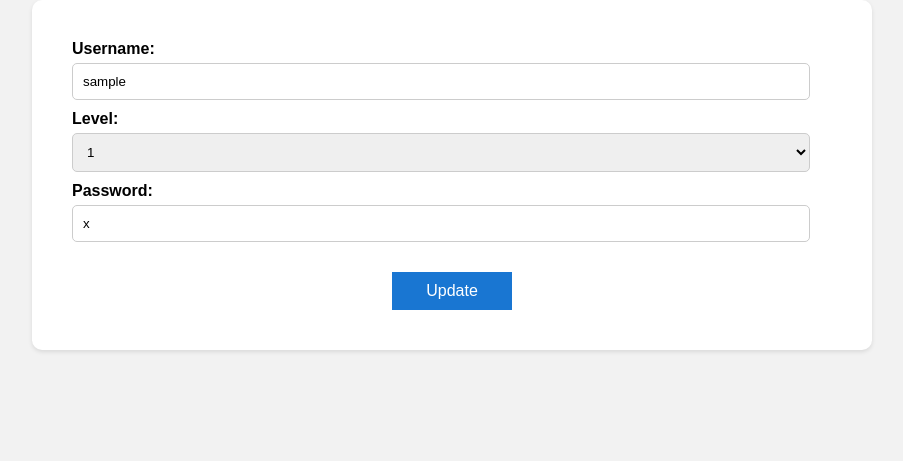
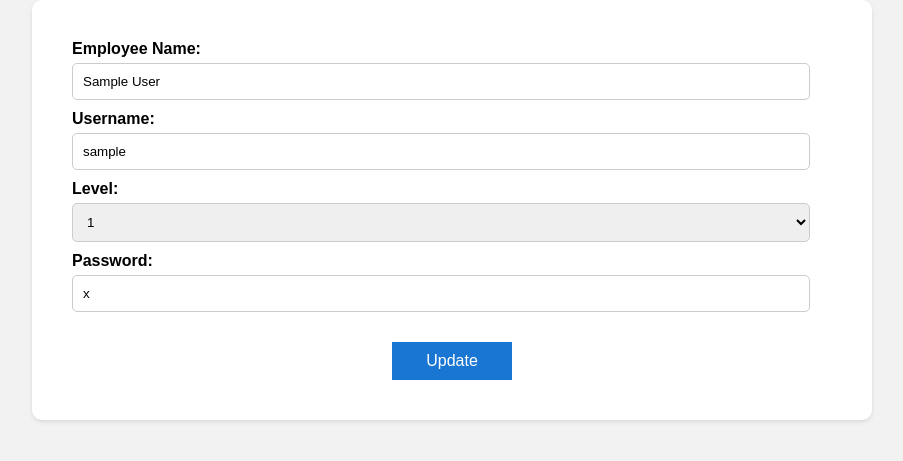
Before and after one commit to hetvi-11/bughound, a Flask app: page /adduser/1 in a window 1280 px wide. Shown: the part 168-629 px from the top of the page, without its empty margins (188-1091 px from the left). Run offline with Flask 3, Linux system fonts and the light colour scheme; the visitor is signed in with stand-in values (Sample User, id 1); tables that the repository leaves empty or names only in its code hold one stand-in row (values such as "Sample post").

Commit message:
changes to db

```diff
--- a/app.py
+++ b/app.py
@@ -54,6 +54,7 @@ def logout():
 @app.route('/signup', methods=['GET', 'POST'])
 def signup():
     if request.method == 'POST':
+        employname = request.form['employname']
         username = request.form['username']
         password = request.form['password']
         confirm_password = request.form['confirm_password']
@@ -71,8 +72,8 @@ def signup():
         elif password != confirm_password:
             flash('Passwords do not match. Please try again.', 'password_error')
         else:
-            insert_query = "INSERT INTO users (username, password, level) VALUES (%s, %s, %s)"
-            cursor.execute(insert_query, (username, password, 1))  # Set level to 1 by default
+            insert_query = "INSERT INTO users (employname, username, password, level) VALUES (%s, %s, %s, %s)"
+            cursor.execute(insert_query, (employname, username, password, 1))  # Set level to 1 by default
             conn.commit()  # Commit the transaction
 
             flash('Signup successful! You can now login.', 'success')
@@ -351,7 +352,7 @@ def fetch_programs():
     conn = mysql.connector.connect(**db_config)
     cursor = conn.cursor(dictionary=True)
 
-    cursor.execute("SELECT program_id, program_name, version, release_date FROM program")
+    cursor.execute("SELECT program_id, program_name, version, releaseversion, release_date FROM program")
     program = cursor.fetchall()
 
     cursor.close()
@@ -363,7 +364,7 @@ def fetch_users():
     conn = mysql.connector.connect(**db_config)
     cursor = conn.cursor(dictionary=True)
 
-    cursor.execute("SELECT user_id, username, password, level FROM users")
+    cursor.execute("SELECT user_id, employname, username, password, level FROM users")
     users = cursor.fetchall()
 
     cursor.close()
@@ -406,14 +407,14 @@ def submit_or_update_user(form, user_id=None):
     cursor = conn.cursor()
 
     data = (
-        form.get('username'), form.get('level'), form.get('password')
+        form.get('employname'), form.get('username'), form.get('level'), form.get('password')
     )
 
     if user_id is None:
-        sql = """INSERT INTO users (username, level, password)
-                 VALUES (%s, %s, %s)"""
+        sql = """INSERT INTO users (employname, username, level, password)
+                 VALUES (%s, %s, %s, %s)"""
     else:
-        sql = """UPDATE users SET username=%s, level=%s, password=%s WHERE user_id=%s"""
+        sql = """UPDATE users SET employname=%s, username=%s, level=%s, password=%s WHERE user_id=%s"""
         data += (user_id,)
 
     cursor.execute(sql, data)
@@ -429,14 +430,14 @@ def submit_or_update_program(form, program_id=None):
     cursor = conn.cursor()
 
     data = (
-        form.get('program-name'), form.get('version'), form.get('release-date')
+        form.get('program-name'), form.get('version'), form.get('releaseversion'), form.get('release-date')
     )
 
     if program_id is None:
-        sql = """INSERT INTO program (program_name, version, release_date)
-                 VALUES (%s, %s, %s)"""
+        sql = """INSERT INTO program (program_name, version,releaseversion, release_date)
+                 VALUES (%s, %s, %s, %s)"""
     else:
-        sql = """UPDATE program SET program_name=%s, version=%s, release_date=%s WHERE program_id=%s"""
+        sql = """UPDATE program SET program_name=%s, version=%s, releaseversion=%s, release_date=%s WHERE program_id=%s"""
         data += (program_id,)
 
     cursor.execute(sql, data)
--- a/templates/add_user.html
+++ b/templates/add_user.html
@@ -131,6 +131,16 @@
       method="POST"
       action="{{ url_for('adduser', user_id=user.user_id if user else None) }}"
     >
+    <div class="form-group">
+                <label for="employname">Employee Name:</label>
+                <input
+                type="text"
+                id="employname"
+                name="employname"
+                required
+                value="{{ user.employname if user else '' }}"
+            />
+            </div>
             <div class="form-group">
                 <label for="username">Username:</label>
                 <input
--- a/templates/program.html
+++ b/templates/program.html
@@ -125,6 +125,7 @@
             <th>Program ID</th>
             <th>Program Name</th>
             <th>Version</th>
+            <th>Release</th>
             <th>Release Date</th>
             <th>Edit</th>
             <th>Delete</th>
@@ -136,6 +137,7 @@
             <td>{{ program['program_id'] }}</td>
             <td>{{ program['program_name'] }}</td>
             <td>{{ program['version'] }}</td>
+            <td>{{ program['releaseversion'] }}</td>
             <td>{{ program['release_date'] }}</td>
             <td>
               <button
--- a/templates/user.html
+++ b/templates/user.html
@@ -125,6 +125,7 @@
         <thead>
           <tr>
             <th>User ID</th>
+            <th>Full Name</th>
             <th>User Name</th>
             <th>password</th>
             <th>Level</th>
@@ -137,6 +138,7 @@
             {% for user in users %}
             <tr>
               <td>{{ user['user_id'] }}</td>
+              <td>{{ user['employname'] }}</td>
               <td>{{ user['username'] }}</td>
               <td>{{ user['password'] }}</td>
               <td>{{ user['level'] }}</td>
```
Also changed, not shown: templates/add_program.html (+13 -0 lines), templates/signup.html (+18 -9 lines).
